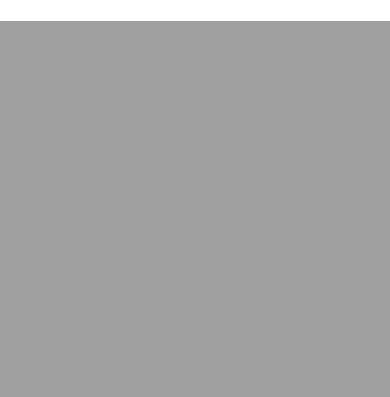
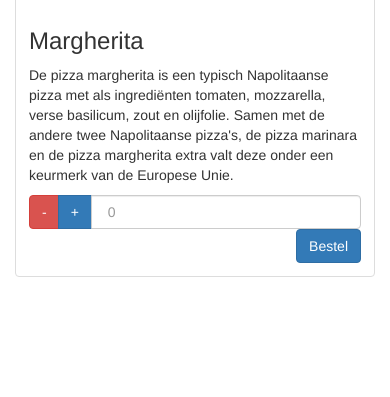
Before and after one commit to rtenklooster/webprogrammeren, a PHP site: page /index.php?page=bestellen in a window 390 px wide. Shown: the part 1821-2218 px from the top of the page. Before the commit the page ends 1842 px from the top, so only its background shows below. Run offline with PHP 8.4, Linux system fonts and the light colour scheme.

Commit message:
producten

```diff
--- a/parts/bestellen.php
+++ b/parts/bestellen.php
@@ -1,26 +1,85 @@
-<div class="card-deck">
-  <div class="card">
-    <img class="card-img-top" src="..." alt="Card image cap">
-    <div class="card-block">
-      <h4 class="card-title">Card title</h4>
-      <p class="card-text">This is a longer card with supporting text below as a natural lead-in to additional content. This content is a little bit longer.</p>
-      <p class="card-text"><small class="text-muted">Last updated 3 mins ago</small></p>
+<div class="row">
+
+  <div class="col-sm-6 col-md-4">
+    <div class="thumbnail">
+      <img src="http://vvhegelsom.nl/wp-content/uploads/2016/11/Pizza-Free-PNG-Image.png" alt="...">
+      <div class="caption">
+        <h3>Margherita</h3>
+        <p>De pizza margherita is een typisch Napolitaanse pizza met als ingrediënten tomaten, mozzarella, verse basilicum, zout en olijfolie. Samen met de andere twee Napolitaanse pizza's, de pizza marinara en de pizza margherita extra valt deze onder een keurmerk van de Europese Unie.</p>
+
+        <div class="row">
+          <div class="col-lg-6">
+            <div class="input-group">
+              <span class="input-group-btn">
+                <button class="btn btn-danger" type="button"> - </button>
+                <button class="btn btn-primary" type="button"> + </button>
+              </span>
+              <input type="text" class="form-control" placeholder=" 0 ">
+            </div>
+          </div>
+
+          <div class="col-lg-6">
+            <button class="btn btn-primary pull-right" type="button">Bestel</button>
+          </div>
+        </div><!-- /.row -->
+
+      </div>
     </div>
   </div>
-  <div class="card">
-    <img class="card-img-top" src="..." alt="Card image cap">
-    <div class="card-block">
-      <h4 class="card-title">Card title</h4>
-      <p class="card-text">This card has supporting text below as a natural lead-in to additional content.</p>
-      <p class="card-text"><small class="text-muted">Last updated 3 mins ago</small></p>
+
+   <div class="col-sm-6 col-md-4">
+    <div class="thumbnail">
+      <img src="http://vvhegelsom.nl/wp-content/uploads/2016/11/Pizza-Free-PNG-Image.png" alt="...">
+      <div class="caption">
+        <h3>Margherita</h3>
+        <p>De pizza margherita is een typisch Napolitaanse pizza met als ingrediënten tomaten, mozzarella, verse basilicum, zout en olijfolie. Samen met de andere twee Napolitaanse pizza's, de pizza marinara en de pizza margherita extra valt deze onder een keurmerk van de Europese Unie.</p>
+
+        <div class="row">
+          <div class="col-lg-6">
+            <div class="input-group">
+              <span class="input-group-btn">
+                <button class="btn btn-danger" type="button"> - </button>
+                <button class="btn btn-primary" type="button"> + </button>
+              </span>
+              <input type="text" class="form-control" placeholder=" 0 ">
+            </div>
+          </div>
+
+          <div class="col-lg-6">
+            <button class="btn btn-primary pull-right" type="button">Bestel</button>
+          </div>
+        </div><!-- /.row -->
+
+      </div>
     </div>
   </div>
-  <div class="card">
-    <img class="card-img-top" src="..." alt="Card image cap">
-    <div class="card-block">
-      <h4 class="card-title">Card title</h4>
-      <p class="card-text">This is a wider card with supporting text below as a natural lead-in to additional content. This card has even longer content than the first to show that equal height action.</p>
-      <p class="card-text"><small class="text-muted">Last updated 3 mins ago</small></p>
+
+   <div class="col-sm-6 col-md-4">
+    <div class="thumbnail">
+      <img src="http://vvhegelsom.nl/wp-content/uploads/2016/11/Pizza-Free-PNG-Image.png" alt="...">
+      <div class="caption">
+        <h3>Margherita</h3>
+        <p>De pizza margherita is een typisch Napolitaanse pizza met als ingrediënten tomaten, mozzarella, verse basilicum, zout en olijfolie. Samen met de andere twee Napolitaanse pizza's, de pizza marinara en de pizza margherita extra valt deze onder een keurmerk van de Europese Unie.</p>
+
+        <div class="row">
+          <div class="col-lg-6">
+            <div class="input-group">
+              <span class="input-group-btn">
+                <button class="btn btn-danger" type="button"> - </button>
+                <button class="btn btn-primary" type="button"> + </button>
+              </span>
+              <input type="text" class="form-control" placeholder=" 0 ">
+            </div>
+          </div>
+
+          <div class="col-lg-6">
+            <button class="btn btn-primary pull-right" type="button">Bestel</button>
+          </div>
+        </div><!-- /.row -->
+
+      </div>
     </div>
   </div>
+
+
 </div>
```
